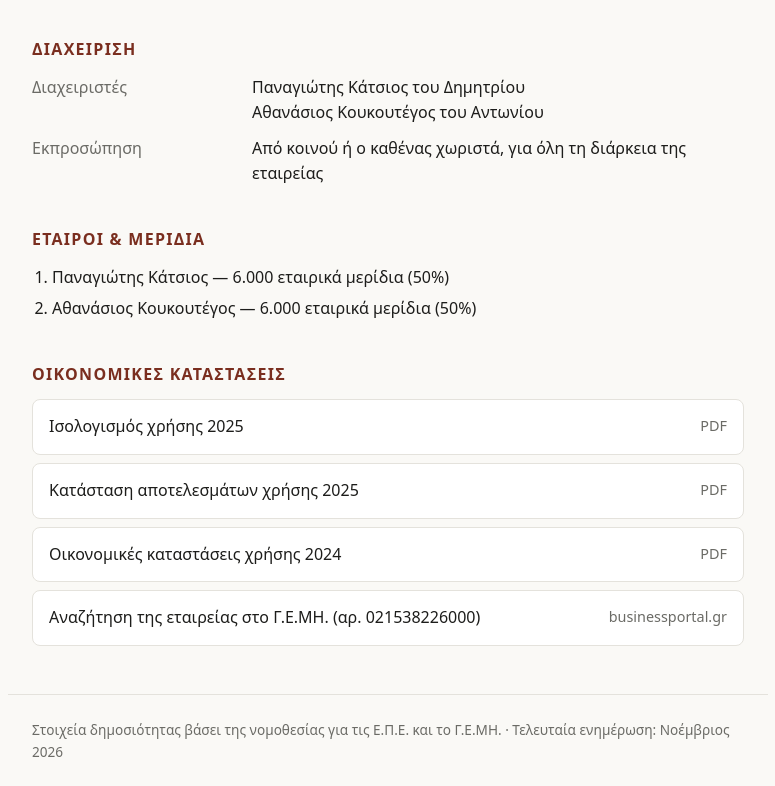
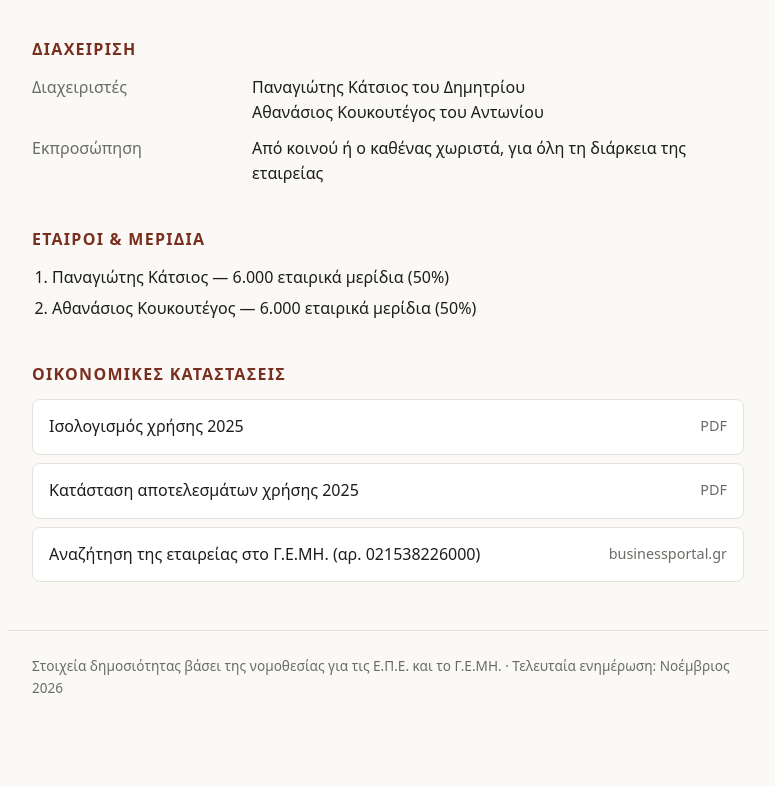
Before and after one commit to bovico22/bovico, a plain HTML site: page index.html in a window 1280 px wide. Shown: the part 640-1426 px from the top of the page, without its empty margins (252-1027 px from the left). After the commit the page ends 1363 px from the top, so only its background shows below. Drawn offline with Linux system fonts and the light colour scheme.

Commit message:
Αφαίρεση συνδέσμου οικονομικών καταστάσεων 2024
Co-Authored-By: Claude Opus 5.5 <noreply@anthropic.com>
Claude-Session: https://claude.ai/code/session_01SkXTD2fLussKgNE3fkob2A

```diff
--- a/index.html
+++ b/index.html
@@ -64,7 +64,6 @@
   <div class="docs">
     <a href="isologismos-2025.pdf" target="_blank" rel="noopener">Ισολογισμός χρήσης 2025 <span>PDF</span></a>
     <a href="apotelesmata-2025.pdf" target="_blank" rel="noopener">Κατάσταση αποτελεσμάτων χρήσης 2025 <span>PDF</span></a>
-    <a href="oikonomikes-katastaseis-2024.pdf" target="_blank" rel="noopener">Οικονομικές καταστάσεις χρήσης 2024 <span>PDF</span></a>
     <a href="https://publicity.businessportal.gr/" target="_blank" rel="noopener">Αναζήτηση της εταιρείας στο Γ.Ε.ΜΗ. (αρ. 021538226000) <span>businessportal.gr</span></a>
   </div>
 
```
